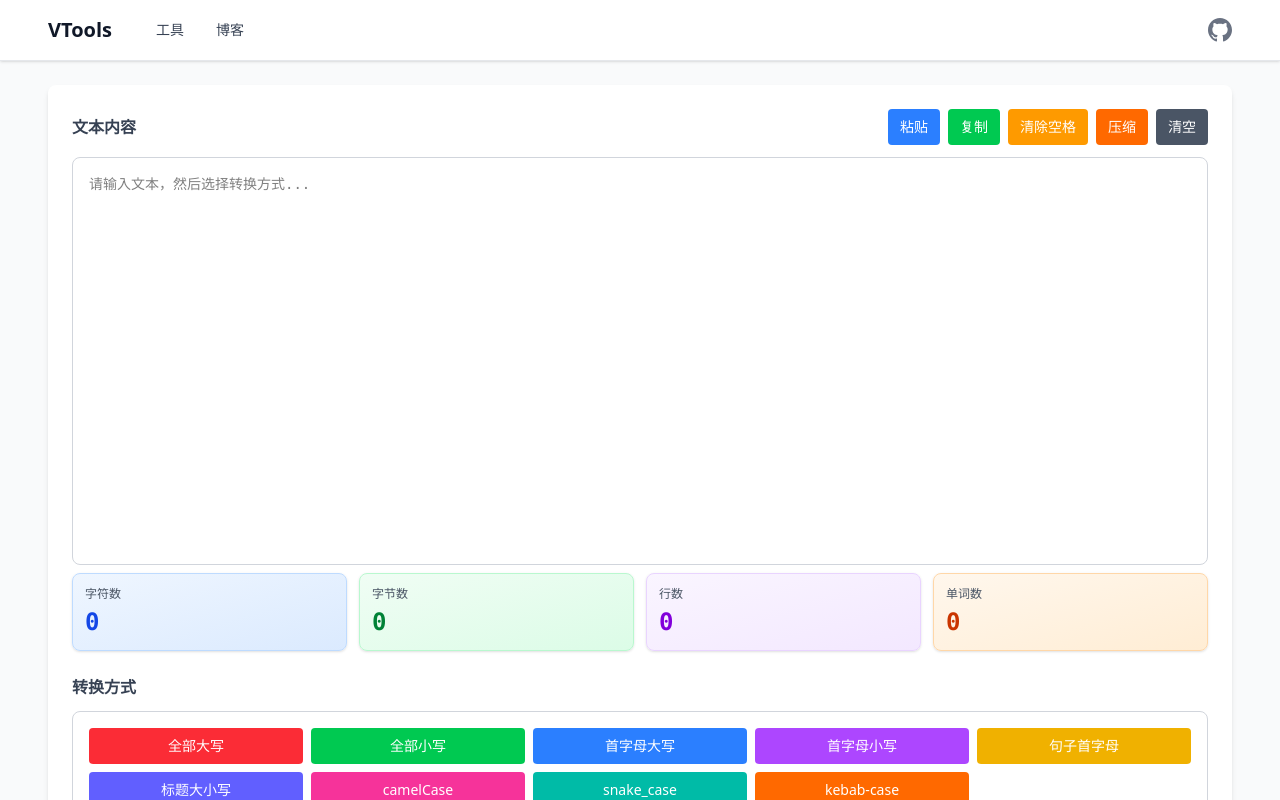
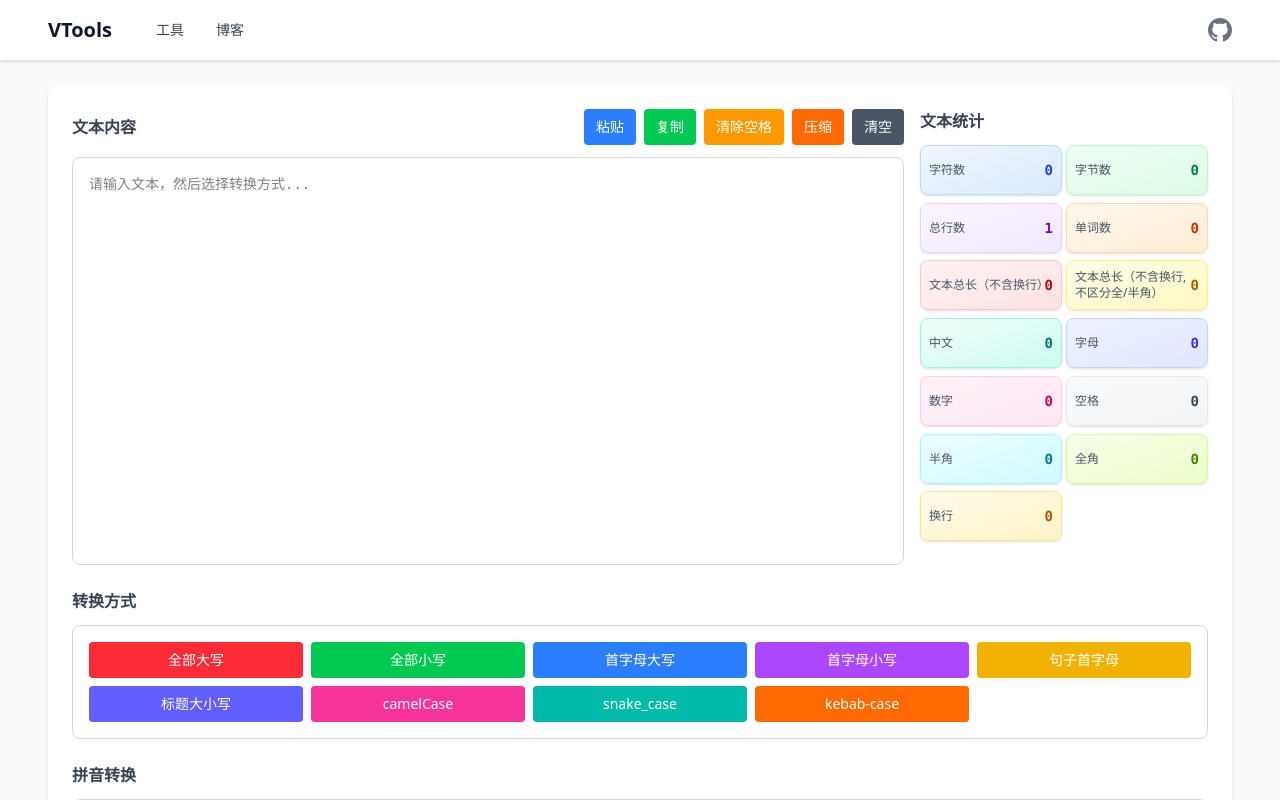
Before and after one commit to chihqiang/vtools, a Vue app: page /#/string-converter in a window 1280 px wide. Shown: the top 800 px of the page. Built offline with nearby package versions, Linux system fonts and the light colour scheme.

Commit message:
feat: 增强文本统计功能并优化布局
新增多种文本统计指标，包括中文字符、字母、数字等分类统计
调整布局为左右分栏，优化统计信息的展示方式

```diff
--- a/src/views/strings/ConverterView.vue
+++ b/src/views/strings/ConverterView.vue
@@ -1,7 +1,9 @@
 <template>
   <div class="bg-white rounded-lg shadow-md p-6 h-full">
-    <!-- 输入区 -->
-    <div>
+    <!-- 输入区和统计区（左右布局） -->
+    <div class="flex flex-col md:flex-row gap-4 mb-6">
+      <!-- 左侧：文本内容 -->
+      <div class="flex-1">
         <div class="flex items-center justify-between mb-3">
           <h3 class="font-semibold text-gray-700">文本内容</h3>
           <div class="flex flex-wrap gap-2">
@@ -24,16 +26,22 @@
             spellcheck="false"
           ></textarea>
         </div>
+      </div>
 
-      <div class="mt-2 grid grid-cols-2 md:grid-cols-4 gap-3">
+      <!-- 右侧：文本统计 -->
+      <div class="w-full md:w-72">
+        <h3 class="font-semibold text-gray-700 mb-3">文本统计</h3>
+        <div class="grid grid-cols-2 gap-1" style="height: 400px">
           <div
             v-for="(value, key) in textStats"
             :key="key"
             :class="statColors[key]"
-          class="rounded-lg p-3 border shadow-sm"
+            class="rounded-lg p-2 border shadow-sm flex items-center justify-between"
+            style="height: 50px"
           >
-          <div class="text-xs font-medium mb-1 text-gray-600">{{ statLabels[key] }}</div>
-          <div class="text-2xl font-bold font-mono">{{ value }}</div>
+            <div class="text-xs font-medium text-gray-600">{{ statLabels[key] }}</div>
+            <div class="text-sm font-bold font-mono">{{ value }}</div>
+          </div>
         </div>
       </div>
     </div>
@@ -85,19 +93,73 @@ const inputText = ref('')
 /* ---------- 文本统计 ---------- */
 const textStats = computed(() => {
   const text = inputText.value
+
+  // 基本统计
+  const charCount = text.length
+  const byteCount = new Blob([text]).size
+  const lines = text.split('\n')
+  const lineCount = lines.length
+  const wordCount = text.trim() ? text.trim().split(/\s+/).length : 0
+
+  // 新增统计项
+  const textNoNewline = text.replace(/\n/g, '')
+  const totalLengthNoNewline = textNoNewline.length
+
+  // 不区分全/半角的长度（将全角字符视为1个字符）
+  const totalLengthNoNewlineNoWidth = textNoNewline.length
+
+  // 中文（包括汉字、标点等）
+  const chineseCount = (text.match(/[\u4e00-\u9fa5\u3000-\u303f]/g) || []).length
+
+  // 字母（大小写）
+  const letterCount = (text.match(/[a-zA-Z]/g) || []).length
+
+  // 数字
+  const numberCount = (text.match(/[0-9]/g) || []).length
+
+  // 空格（包括普通空格和全角空格）
+  const spaceCount = (text.match(/[ \u00A0]/g) || []).length
+
+  // 半角字符（ASCII字符，除了换行）
+  const halfWidthCount = (text.match(/[\x00-\x7F]/g) || []).length
+
+  // 全角字符（非ASCII字符，除了中文）
+  const fullWidthCount = charCount - halfWidthCount
+
+  // 换行符数量
+  const newlineCount = (text.match(/\n/g) || []).length
+
   return {
-    charCount: text.length,
-    byteCount: new Blob([text]).size,
-    lineCount: text ? text.split('\n').length : 0,
-    wordCount: text.trim() ? text.trim().split(/\s+/).length : 0,
+    charCount,
+    byteCount,
+    lineCount,
+    wordCount,
+    totalLengthNoNewline,
+    totalLengthNoNewlineNoWidth,
+    chineseCount,
+    letterCount,
+    numberCount,
+    spaceCount,
+    halfWidthCount,
+    fullWidthCount,
+    newlineCount,
   }
 })
 
 const statLabels: Record<string, string> = {
   charCount: '字符数',
   byteCount: '字节数',
-  lineCount: '行数',
+  lineCount: '总行数',
   wordCount: '单词数',
+  totalLengthNoNewline: '文本总长（不含换行）',
+  totalLengthNoNewlineNoWidth: '文本总长（不含换行,不区分全/半角）',
+  chineseCount: '中文',
+  letterCount: '字母',
+  numberCount: '数字',
+  spaceCount: '空格',
+  halfWidthCount: '半角',
+  fullWidthCount: '全角',
+  newlineCount: '换行',
 }
 
 const statColors: Record<string, string> = {
@@ -105,6 +167,16 @@ const statColors: Record<string, string> = {
   byteCount: 'bg-gradient-to-br from-green-50 to-green-100 border-green-200 text-green-700',
   lineCount: 'bg-gradient-to-br from-purple-50 to-purple-100 border-purple-200 text-purple-700',
   wordCount: 'bg-gradient-to-br from-orange-50 to-orange-100 border-orange-200 text-orange-700',
+  totalLengthNoNewline: 'bg-gradient-to-br from-red-50 to-red-100 border-red-200 text-red-700',
+  totalLengthNoNewlineNoWidth:
+    'bg-gradient-to-br from-yellow-50 to-yellow-100 border-yellow-200 text-yellow-700',
+  chineseCount: 'bg-gradient-to-br from-teal-50 to-teal-100 border-teal-200 text-teal-700',
+  letterCount: 'bg-gradient-to-br from-indigo-50 to-indigo-100 border-indigo-200 text-indigo-700',
+  numberCount: 'bg-gradient-to-br from-pink-50 to-pink-100 border-pink-200 text-pink-700',
+  spaceCount: 'bg-gradient-to-br from-gray-50 to-gray-100 border-gray-200 text-gray-700',
+  halfWidthCount: 'bg-gradient-to-br from-cyan-50 to-cyan-100 border-cyan-200 text-cyan-700',
+  fullWidthCount: 'bg-gradient-to-br from-lime-50 to-lime-100 border-lime-200 text-lime-700',
+  newlineCount: 'bg-gradient-to-br from-amber-50 to-amber-100 border-amber-200 text-amber-700',
 }
 
 /* ---------- 工具函数 ---------- */
```
Lines whose indentation alone changed are shown as unchanged.
